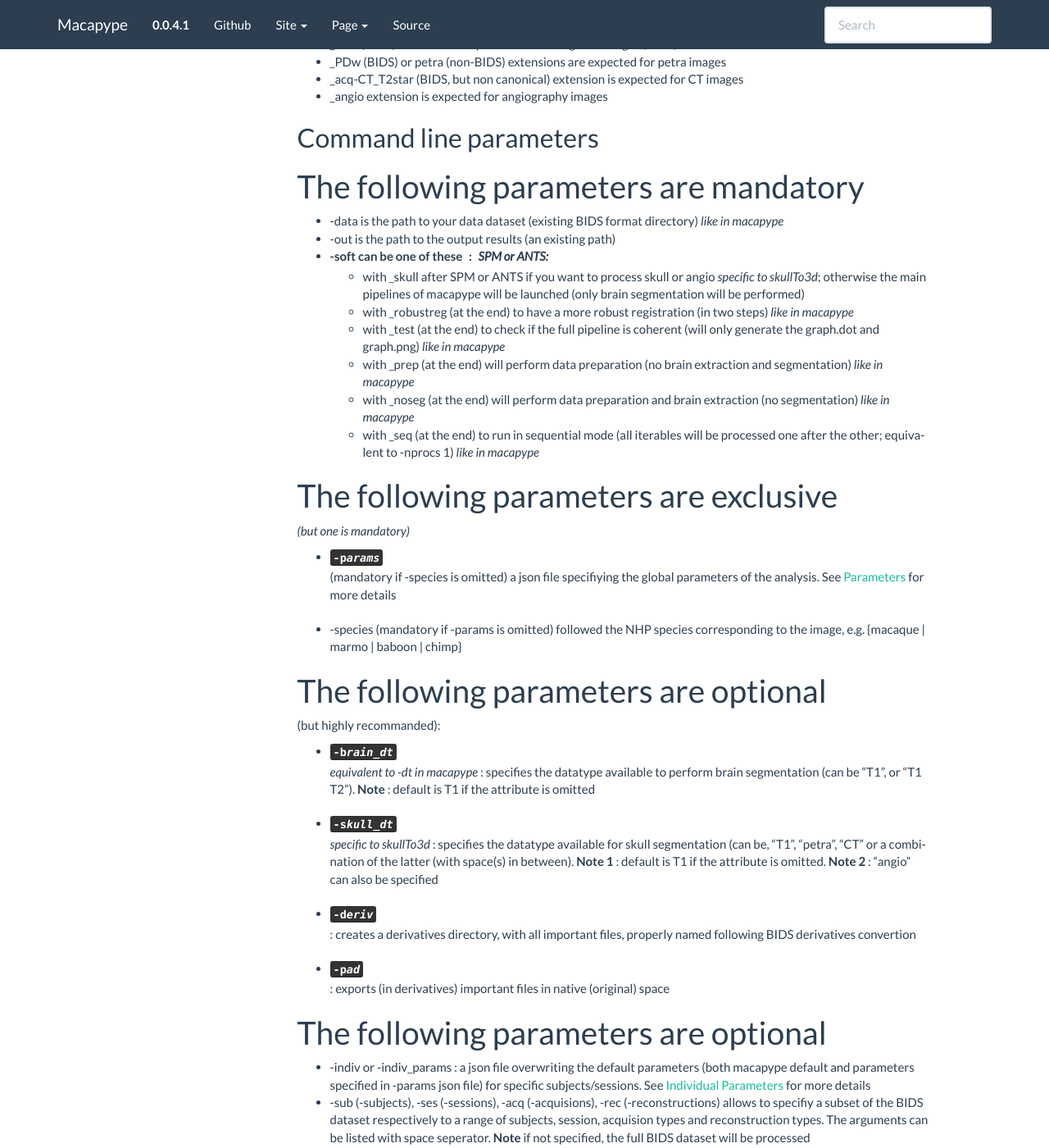
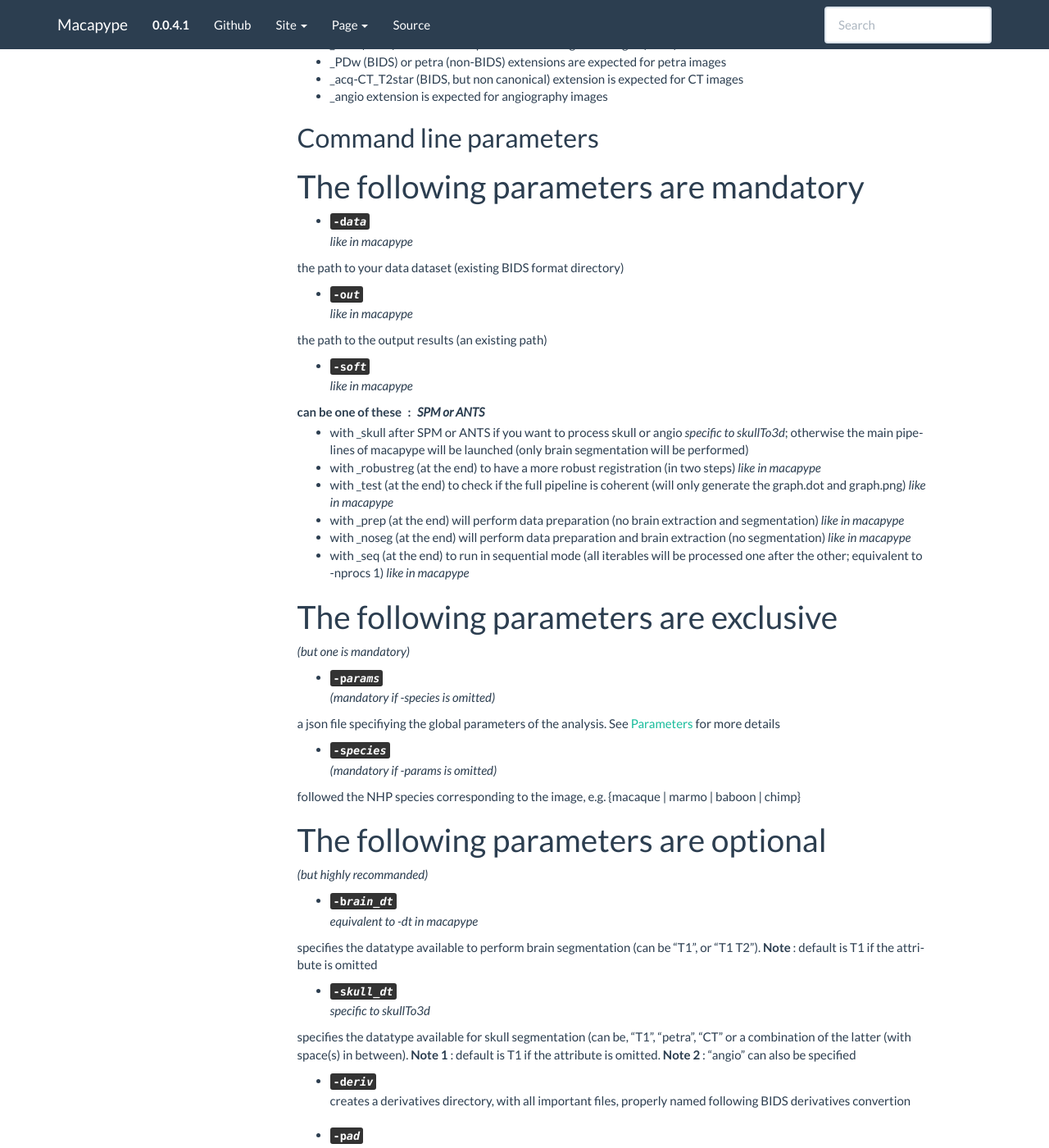
Before and after one commit to davidmeunier79/skullTo3d, a Sphinx documentation site: the page built from docs/command.rst, in a window 1280 px wide and 1400 px high, scrolled down 643 px. Shown: the whole window at 82% size. Built offline with Sphinx 7.4.7, drawn with Linux system fonts in a browser that asks for light colours; some of the changed text lies outside the part shown.

Commit message:
reformatting

```diff
--- a/docs/command.rst
+++ b/docs/command.rst
@@ -2,11 +2,9 @@
 
 .. command:
 
-
 ----------------------
 Launching a processing
 ----------------------
-
 
 Commands
 ********
@@ -58,11 +56,14 @@ Command line parameters
 The following parameters are mandatory
 --------------------------------------
 
-* -data is the path to your data dataset (existing BIDS format directory) *like in macapype*
+* -data  *like in macapype*
+the path to your data dataset (existing BIDS format directory)
 
-* -out is the path to the output results (an existing path)
+* -out  *like in macapype*
+the path to the output results (an existing path)
 
-* -soft can be one of these : SPM or ANTS:
+* -soft  *like in macapype*
+can be one of these : SPM or ANTS
     * with _skull after SPM or ANTS if you want to process skull or angio *specific to skullTo3d*; otherwise the main pipelines of macapype will be launched (only brain segmentation will be performed)
     * with _robustreg (at the end) to have a more robust registration (in two steps) *like in macapype*
     * with _test (at the end) to check if the full pipeline is coherent (will only generate the graph.dot and graph.png) *like in macapype*
@@ -77,24 +78,29 @@ The following parameters are exclusive
 
 *(but one is mandatory)*
 
-* -params  (mandatory if -species is omitted) a json file specifiying the global parameters of the analysis. See :ref:`Parameters <params>` for more details
+* -params  *(mandatory if -species is omitted)*
+a json file specifiying the global parameters of the analysis. See :ref:`Parameters <params>` for more details
 
-* -species (mandatory if -params is omitted) followed the NHP species corresponding to the image, e.g. {macaque | marmo | baboon | chimp}
+* -species  *(mandatory if -params is omitted)*
+followed the NHP species corresponding to the image, e.g. {macaque | marmo | baboon | chimp}
 
 --------------------------------------
 The following parameters are optional
 --------------------------------------
 
-(but highly recommanded):
+*(but highly recommanded)*
 
-* -brain_dt  *equivalent to -dt in macapype* : specifies the datatype available to perform brain segmentation (can be "T1", or "T1 T2").  **Note** : default is T1 if the attribute is omitted
+* -brain_dt  *equivalent to -dt in macapype*
+specifies the datatype available to perform brain segmentation (can be "T1", or "T1 T2").  **Note** : default is T1 if the attribute is omitted
 
-* -skull_dt  *specific to skullTo3d* : specifies the datatype available for skull segmentation (can be, "T1", "petra", "CT" or a combination of the latter (with space(s) in between). **Note 1** : default is T1 if the attribute is omitted.  **Note 2** : "angio" can also be specified
+* -skull_dt  *specific to skullTo3d*
+specifies the datatype available for skull segmentation (can be, "T1", "petra", "CT" or a combination of the latter (with space(s) in between).
+**Note 1** : default is T1 if the attribute is omitted.
+**Note 2** : "angio" can also be specified
 
+* -deriv  creates a derivatives directory, with all important files, properly named following BIDS derivatives convertion
 
-* -deriv  : creates a derivatives directory, with all important files, properly named following BIDS derivatives convertion
-
-* -pad  : exports (in derivatives) important files in native (original) space
+* -pad  exports (in derivatives) important files in native (original) space
 
 --------------------------------------
 The following parameters are optional
```
Also changed, not shown: other parts of docs/command.rst (+2 -2 lines).
